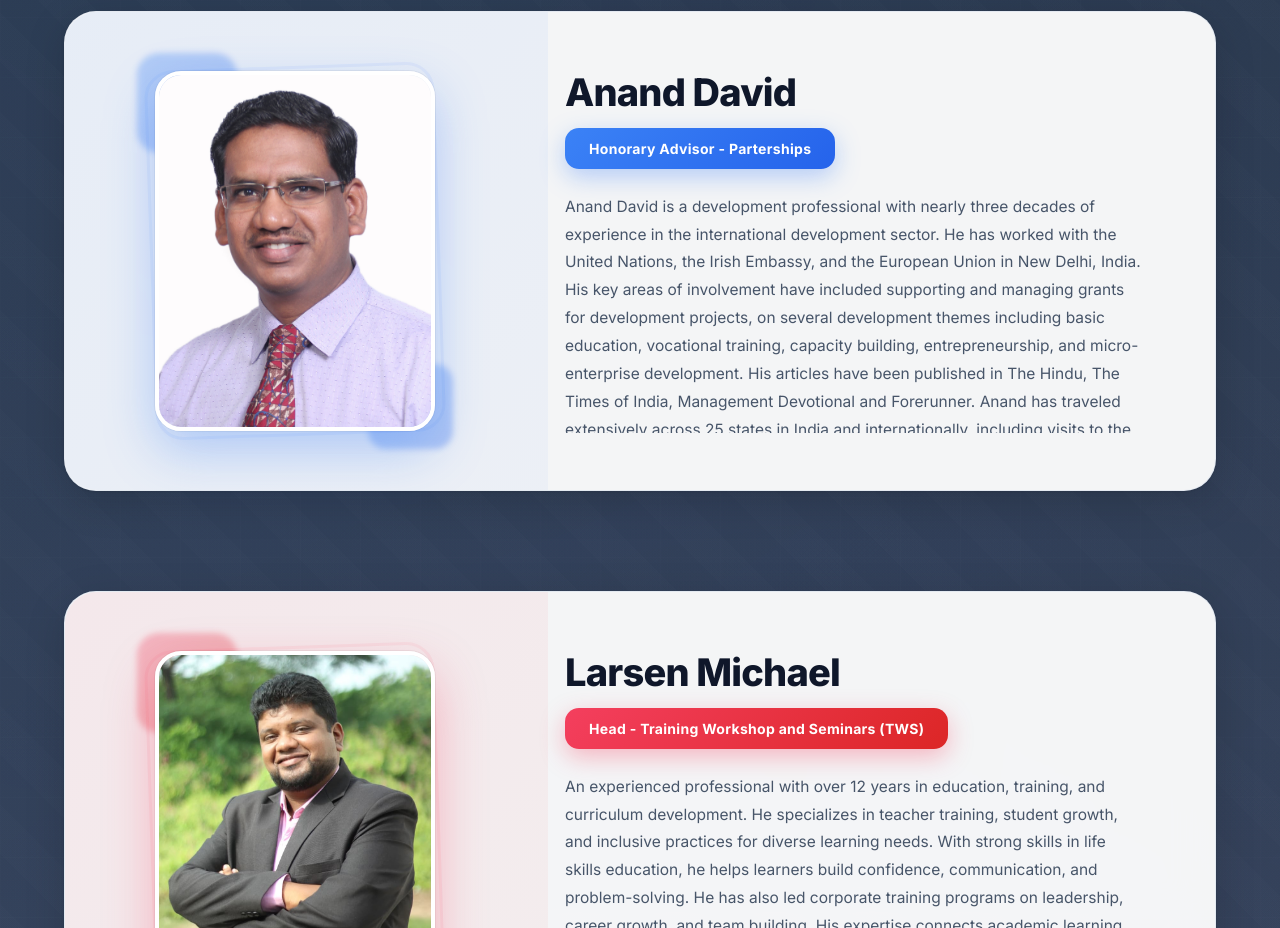
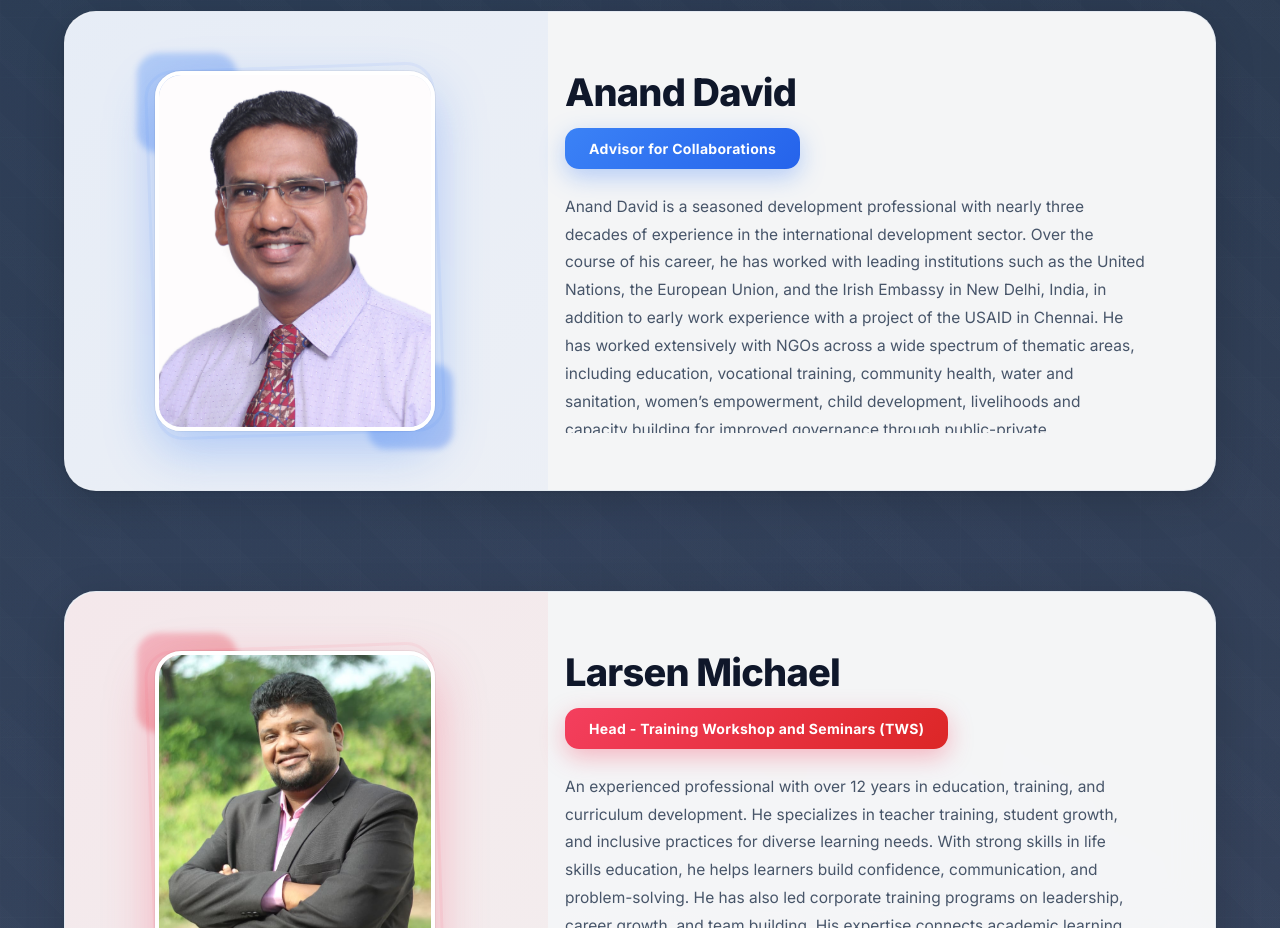
Before and after one commit to TITUSG25/cultive, a React (Vite) app: page /about in a window 1280 px wide. Shown: the part 5380-6308 px from the top of the page. Built offline with nearby package versions, Linux system fonts and the light colour scheme; the HTML template or start-up script is replaced by a standard one.

Commit message:
Anand david changes

```diff
--- a/src/components/TeamSection.jsx
+++ b/src/components/TeamSection.jsx
@@ -45,9 +45,9 @@ const teamMembers = [
   {
     id:4,
     name: "Anand David",
-    title: "Honorary Advisor - Parterships",
+    title: "Advisor for Collaborations",
     image: Anand,
-    bio: "Anand David is a development professional with nearly three decades of experience in the international development sector. He has worked with the United Nations, the Irish Embassy, and the European Union in New Delhi, India. His key areas of involvement have included supporting and managing grants for development projects, on several development themes including basic education, vocational training, capacity building, entrepreneurship, and micro-enterprise development. His articles have been published in The Hindu, The Times of India, Management Devotional and Forerunner.  Anand has traveled extensively across 25 states in India and internationally, including visits to the United States, South Korea, Malaysia, China, Thailand, Nepal, Bhutan, and Sri Lanka. Currently, he Heads the department of education and career development and training programs",
+    bio: "Anand David is a seasoned development professional with nearly three decades of experience in the international development sector. Over the course of his career, he has worked with leading institutions such as the United Nations, the European Union, and the Irish Embassy in New Delhi, India, in addition to early work experience with a project of the USAID in Chennai. He has worked extensively with NGOs across a wide spectrum of thematic areas, including education, vocational training, community health, water and sanitation, women’s empowerment, child development, livelihoods and capacity building for improved governance through public-private partnerships. Anand has traveled extensively across 25 states in India and internationally, including the United States, South Korea, Malaysia, China, Thailand, Nepal, Bhutan, and Sri Lanka. In an honorary capacity as well-wisher of Cultive, he advises Cultive on fostering collaborations for value-added service delivery.",
     accent: "blue",
   },
   {
```
